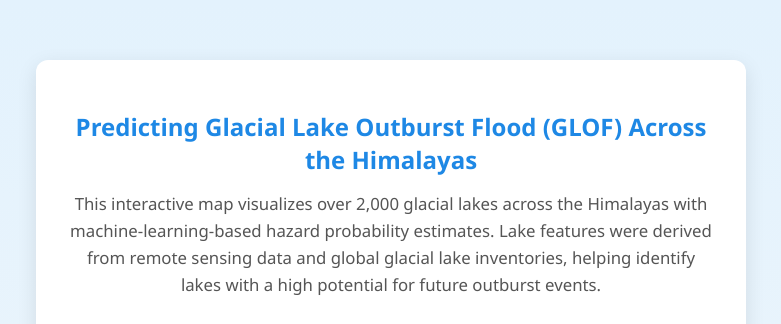
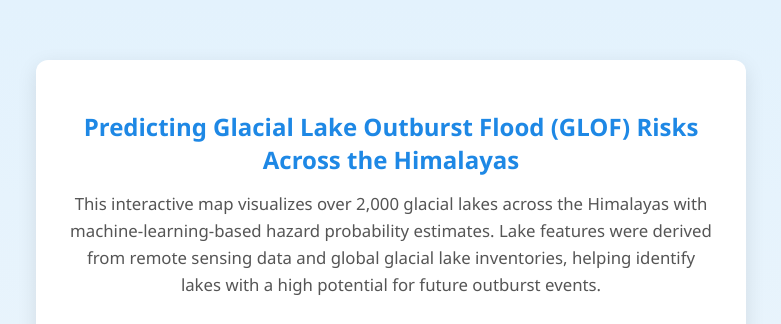
Before and after one commit to SoulNims/Glof_hazard_webapp, a Python web app: template templates/index.html in a window 1280 px wide. Shown: the top 324 px of the page, without its empty margins (249-1030 px from the left). Run offline with Jinja, Linux system fonts and the light colour scheme; the template is opened without the code that fills it, so the values that code supplies are empty.

Commit message:
made changes to website heading

```diff
--- a/templates/index.html
+++ b/templates/index.html
@@ -75,7 +75,7 @@
 </head>
 <body>
     <div class="container">
-        <h2>Predicting Glacial Lake Outburst Flood (GLOF) Across the Himalayas</h2>
+        <h2>Predicting Glacial Lake Outburst Flood (GLOF) Risks Across the Himalayas</h2>
         <p style="text-align:center; font-size:1.05em; color:#555; line-height:1.6; margin-top:-10px; margin-bottom:25px;">
         This interactive map visualizes over 2,000 glacial lakes across the Himalayas with machine-learning-based hazard probability estimates.
         Lake features were derived from remote sensing data and global glacial lake inventories, helping identify lakes with a high potential for future
```
